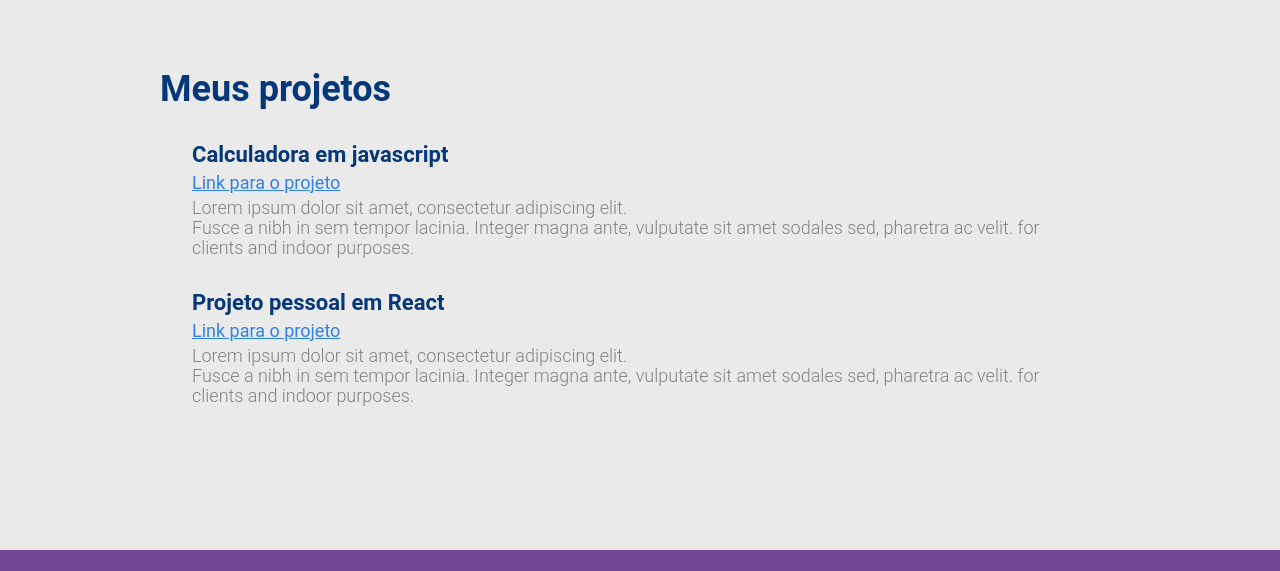
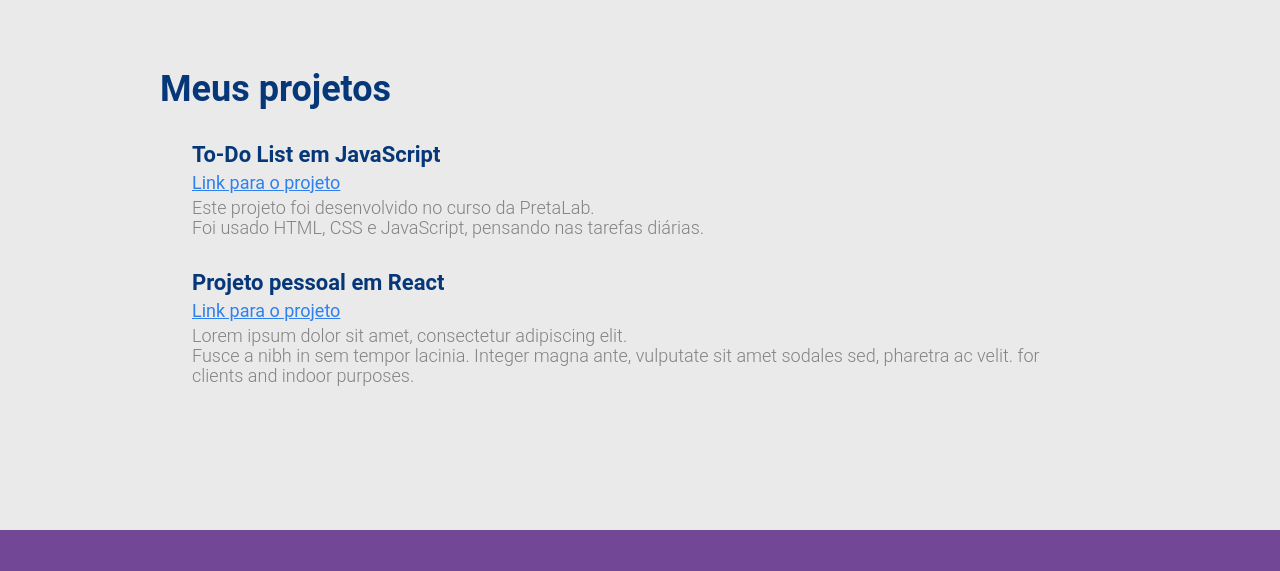
Before and after one commit to paulaeliege/portfolio-paula-eliege-pretalab, a plain HTML site: page index.html in a window 1280 px wide. Shown: the part 1607-2178 px from the top of the page. Drawn offline with Linux system fonts and the light colour scheme.

Commit message:
Incluindo link do To-Do List

```diff
--- a/index.html
+++ b/index.html
@@ -176,12 +176,10 @@
 
                 <ul>
                     <li>
-                        <p class="lista-titulo">Calculadora em javascript</p>
-                        <a href="#"target="_blank" class="lista-local">Link para o projeto</a>
-                        <p class="lista-descricao">Lorem ipsum dolor sit amet, consectetur adipiscing elit.<br>
-                            Fusce a nibh
-                            in sem tempor lacinia. Integer magna ante, vulputate sit amet sodales sed, pharetra ac
-                            velit. for clients and indoor purposes.
+                        <p class="lista-titulo">To-Do List em JavaScript</p>
+                        <a href="https://todo-list-paulaeliege.netlify.app/"target="_blank" class="lista-local">Link para o projeto</a>
+                        <p class="lista-descricao">Este projeto foi desenvolvido no curso da PretaLab. <br>
+                            Foi usado HTML, CSS e JavaScript, pensando nas tarefas diárias.
                         </p>
                     </li>
                     <li>
```
